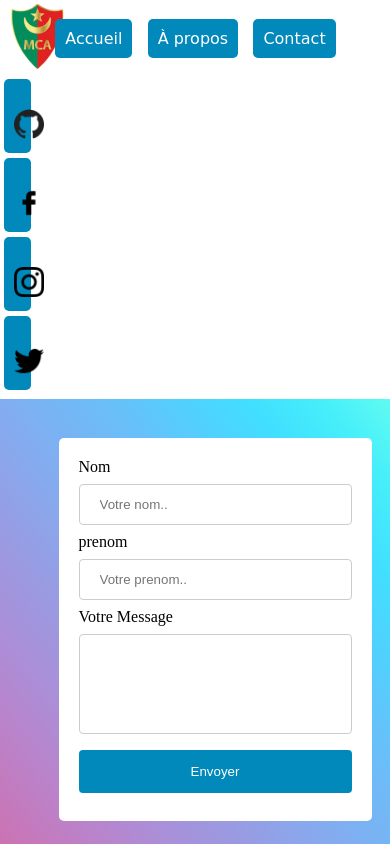
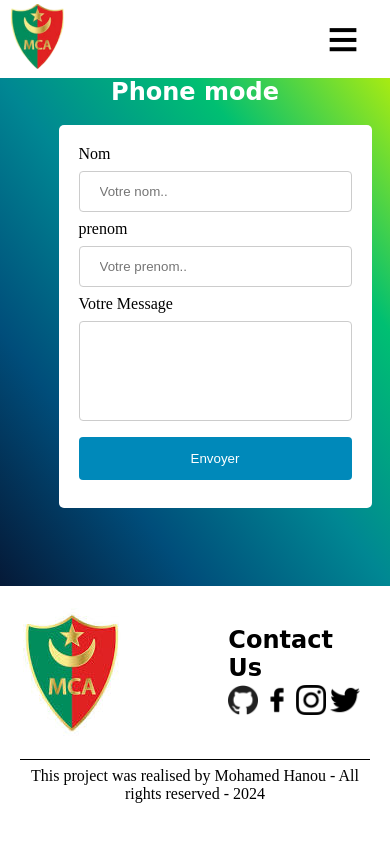
Before and after one commit to moha-hn/Football-Club-Overview, a plain HTML site: page contact.html in a window 390 px wide. Shown: the top 844 px of the page. Drawn offline with Linux system fonts and the light colour scheme.

Commit message:
Last modifications

```diff
--- a/Style.css
+++ b/Style.css
@@ -13,6 +13,7 @@
     font-family: cursive;
 }
 /*header*/
+
 .banner{
     display: grid;
     grid-template-columns: 7% 2% 7% 64% 20%;
@@ -48,8 +49,6 @@
 .social{
     display :inline-block;
     grid-template-columns: 4;
-
-
 }
 .social img{
     width: 30px;
@@ -229,8 +228,7 @@
     text-align: left;
 }
 .about img{
-    display: block;
-    margin-left: auto;
+    margin-left: 10%;
     width: 80%;
 }
 
@@ -249,7 +247,7 @@
     background-color: white;
     padding: 20px;
     width: 70%;
-    margin: 10% 15% 20% 15%;
+    margin: 5% 15% 20% 15%;
 }
 input[type=text] {
     width: 100%;
@@ -286,6 +284,9 @@ input[type=submit]:hover {
 
 
 
+.dropdown{
+    display: none;
+}
 
 
 
@@ -305,10 +306,20 @@ input[type=submit]:hover {
         display:none;
     }
     .banner{
-        grid-template-columns: 7% 84%;
+        grid-template-columns: 7% 64% 20%;
     }
     .mode::before{
         content: "Tablette mode";
+    }
+    .contact{
+        background-image: linear-gradient(to right top, #befbff, #c1f4f1, #c4ece5, #c6e4db, #c8dcd3);
+    }
+    .dropdown{
+        display: none;
+    }
+
+    .about{
+        background-color: #ecbdb6;
     }
 }
 
@@ -326,7 +337,7 @@ input[type=submit]:hover {
     }
     .banner{
         display: grid;
-        grid-template-columns: 7% 84%;
+        grid-template-columns: 7% 86% 7%;
         background-color: white;
         top:0px;
         border: 1px black ;
@@ -335,25 +346,49 @@ input[type=submit]:hover {
     }
 
     /* Styles pour les liens de navigation en mode téléphone */
-    .banner a {
-        display: block;
-        background-color: #0089ba;
-        color: white;
-        text-align: center;
-        padding: 10px;
-        margin: 5px 0;
-        border-radius: 5px;
-        text-decoration: none;
-        transition: background-color 0.3s ease, transform 0.3s ease;
-    }
 
-    .banner a:hover {
-        background-color: white;
-        color: #0089ba;
-        transform: scale(1.05);
-    }
     .mode::before{
         content: "Phone mode";
         color: white;
     }
+    .social{
+        display :none;
+    }
+    .contact{
+        background-image: linear-gradient(to right top, #051937, #004d7a, #008793, #00bf72, #a8eb12);
+    }
+    .liens{
+        display: none;
+    }
+
+    .mainmenubtn {
+        color: black;
+        border: none;
+        cursor: pointer;
+        font-size: 55px;
+        margin-left: 90%;
+        background-color: white;
+    }
+    .dropdown {
+        position: relative;
+        display: grid;
+    }
+    .dropdown-child {
+        display: none;
+        background-color: white;
+        text-align: right;
+    }
+    .dropdown-child a {
+        padding: 15px;
+        text-decoration: none;
+        display: block;
+        border-top: 1px solid;
+    }
+    .dropdown:hover .dropdown-child {
+        display: block;
+    }
+    .about{
+        background-color: #befbff;
+    }
+
 }
--- a/contact.html
+++ b/contact.html
@@ -16,15 +16,25 @@
                 <li><a href="about.html">À propos</a></li>
                 <li><a href="contact.html">Contact</a></li>
             </ul>
+            <div class="dropdown">
+                <button class="mainmenubtn">≡</button>
+                <div class="dropdown-child">
+                    <a href="index.html">Accueil</a>
+                    <a href="about.html">À propos</a>
+                    <a href="contact.html">Contact</a>
+                </div>
+            </div>
             <div class="social">
                 <a href="https://github.com/moha-hn" target="_blank"><img src="social media/github.png" alt=""></a>
                 <a href="https://www.facebook.com/mcalger.officiel/?locale=fr_CA"><img src="social media/facebook.png" alt=""></a>
                 <a href="https://www.instagram.com/mcalger.officiel/?hl=fr"><img src="social media/1384031.png" alt=""></a>
                 <a href=""><img src="social media/twitter.png" alt=""></a>
             </div>
+
         </div>
 
         <section class="contact">
+            <h1 class="mode"></h1>
             <div class="contactform">
                 <form action="">
                   <label for="fname">Nom</label>
@@ -49,6 +59,13 @@
             </figure>
             <div class="two">
             </div>
+            <div class="four">
+                <h2>Contact Us </h2>
+                <a href="https://github.com/moha-hn" target="_blank"><img src="social media/github.png" alt=""></a>
+                <a href="https://www.facebook.com/mcalger.officiel/?locale=fr_CA"><img src="social media/facebook.png" alt=""></a>
+                <a href="https://www.instagram.com/mcalger.officiel/?hl=fr"><img src="social media/1384031.png" alt=""></a>
+                <a href=""><img src="social media/twitter.png" alt=""></a>
+            </div>
             <div class="three">
                 <p>This project was realised by Mohamed Hanou - All rights reserved  -  2024</p>
             </div>
```
Also changed, not shown: about.html (+8 -0 lines), index.html (+8 -0 lines).
